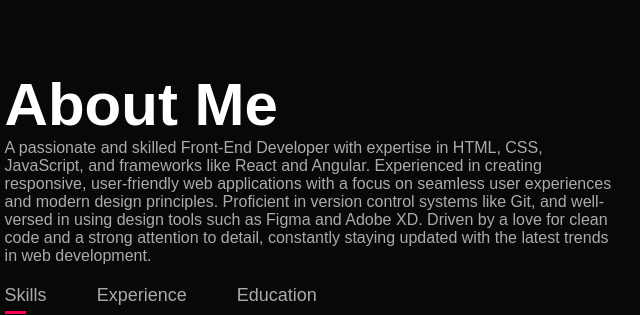
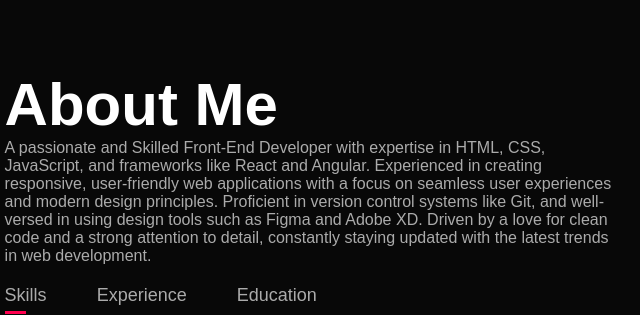
Before and after one commit to ak7317/Portfolio, a plain HTML site: page index.html in a window 1280 px wide. Shown: the part 820-1135 px from the top of the page, 533-1173 px from the left. Drawn offline with Linux system fonts and the light colour scheme; files whose address does not match are found by name.

Commit message:
paragrabh change

```diff
--- a/index.html
+++ b/index.html
@@ -41,7 +41,7 @@
                 </div>
                 <div class="about-col-2">
                     <h1 class="sub-title">About Me</h1>
-                    <p>A passionate and skilled Front-End Developer with expertise in HTML, CSS, JavaScript, and frameworks like React and Angular. Experienced in creating responsive, user-friendly web applications with a focus on seamless user experiences and modern design principles. Proficient in version control systems like Git, and well-versed in using design tools such as Figma and Adobe XD. Driven by a love for clean code and a strong attention to detail, constantly staying updated with the latest trends in web development. </p>
+                    <p>A passionate and Skilled Front-End Developer with expertise in HTML, CSS, JavaScript, and frameworks like React and Angular. Experienced in creating responsive, user-friendly web applications with a focus on seamless user experiences and modern design principles. Proficient in version control systems like Git, and well-versed in using design tools such as Figma and Adobe XD. Driven by a love for clean code and a strong attention to detail, constantly staying updated with the latest trends in web development. </p>
 
                     <div class="tab-titles">
                         <p class="tab-links active-link" onclick="opentab('skills')">Skills</p>
```
